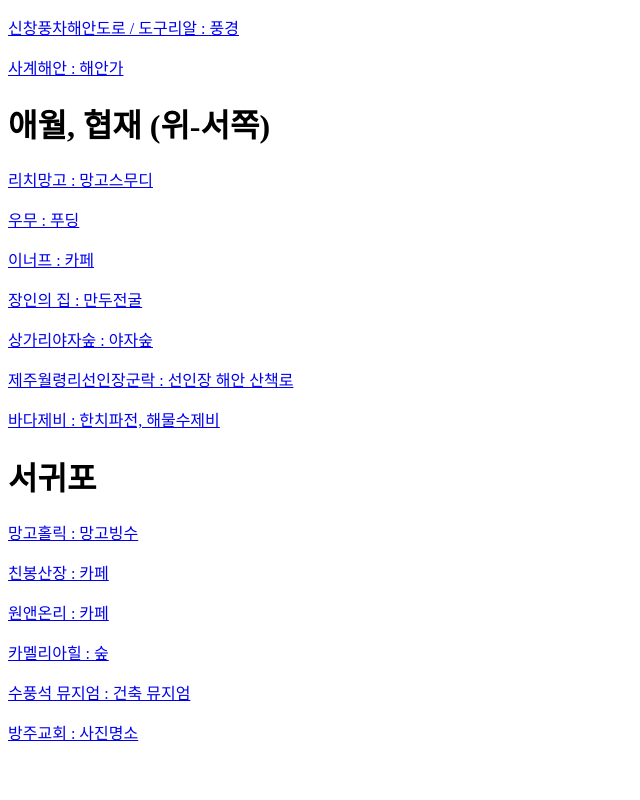
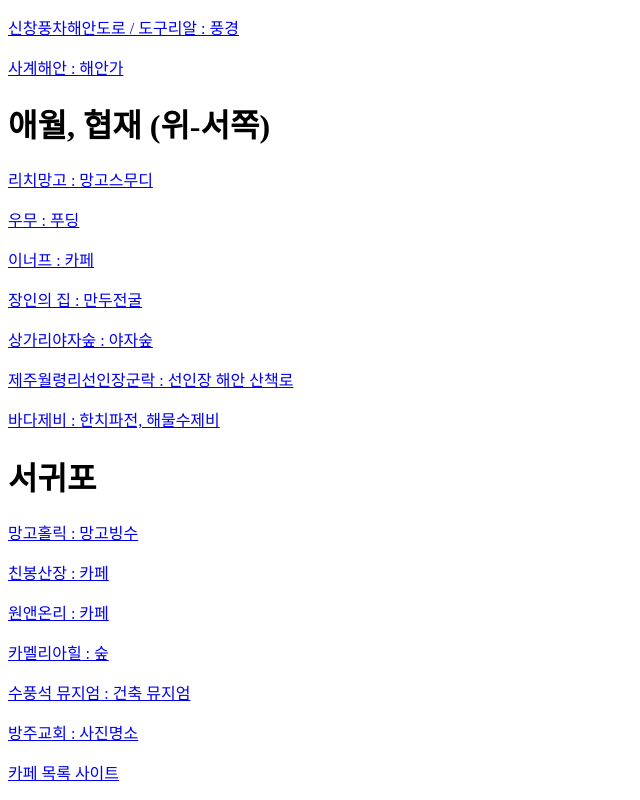
Before and after one commit to Kodingv/hoilday-in-jeju, a plain HTML site: page index.html in a window 1280 px wide. Shown: the part 773-1573 px from the top of the page, without its empty margins (0-640 px from the left). Before the commit the page ends 1533 px from the top, so only its background shows below. Drawn offline with Linux system fonts and the light colour scheme.

Commit message:
Add files via upload

```diff
--- a/index.html
+++ b/index.html
@@ -150,5 +150,12 @@ brunch.co.kr/@jijuyeo/9
         </a>
       </p>
     </div>
+    <div>
+      <p>
+        <a href="https://brunch.co.kr/@jijuyeo/9" target="_blank">
+          카페 목록 사이트
+        </a>
+      </p>
+    </div>
   </body>
 </html>
```
